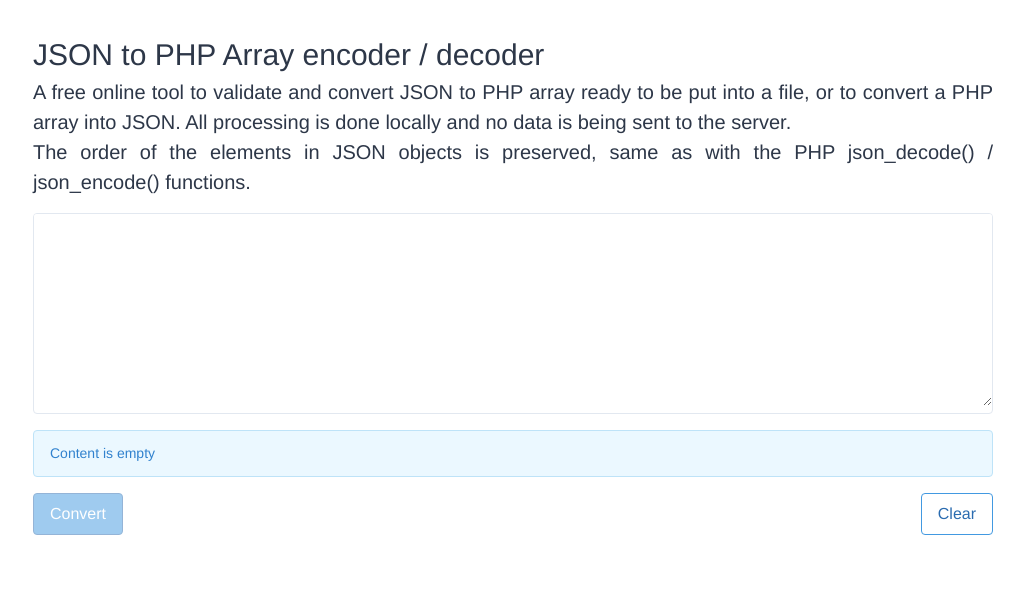
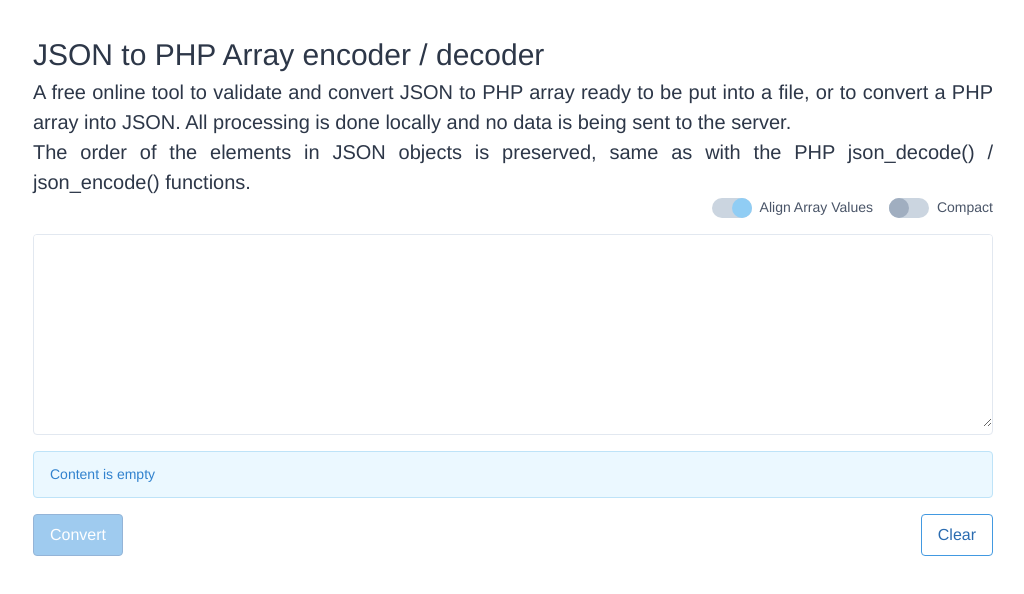
Before and after one commit to dlind555/json2php, a Vue app: page / in a window 1280 px wide. Shown: the top 594 px of the page, without its empty margins (127-1151 px from the left). Built offline with nearby package versions, Linux system fonts and the light colour scheme.

Commit message:
Create SettingsArea component for controlling the conversion settings

```diff
--- a/src/App.vue
+++ b/src/App.vue
@@ -1,6 +1,7 @@
 <template>
   <div id="app" class="lg:max-w-5xl p-8 mx-auto text-gray-800">
     <BaseDescription />
+    <SettingsArea />
     <ContentArea />
     <StatusMessage />
     <div class="clearfix">
@@ -13,6 +14,7 @@
 <script>
 import "@/assets/css/main.css";
 import BaseDescription from "./components/BaseDescription.vue";
+import SettingsArea from "./components/SettingsArea.vue";
 import ContentArea from "./components/ContentArea.vue";
 import StatusMessage from "./components/StatusMessage.vue";
 import ButtonConvert from "./components/ButtonConvert.vue";
@@ -22,6 +24,7 @@ export default {
   name: "app",
   components: {
     BaseDescription,
+    SettingsArea,
     ContentArea,
     StatusMessage,
     ButtonConvert,
--- /dev/null
+++ b/src/components/SettingsArea.vue
@@ -0,0 +1,41 @@
+<template>
+  <div class="flex flex-row-reverse">
+    <SettingsToggle
+      class="ml-4"
+      v-model="settings.compactMode"
+      :disabled="false"
+      label="Compact"
+    />
+    <SettingsToggle
+      v-model="settings.alignValues"
+      :disabled="settings.compactMode"
+      label="Align Array Values"
+    />
+  </div>
+</template>
+
+<script>
+import SettingsToggle from "./SettingsToggle.vue";
+
+export default {
+  name: "SettingsArea",
+  components: {
+    SettingsToggle
+  },
+  data() {
+    return {
+      settings: JSON.parse(JSON.stringify(this.$store.state.settings))
+    };
+  },
+  watch: {
+    settings: {
+      deep: true,
+      handler(value) {
+        this.$store.commit("setSettings", value);
+      }
+    }
+  }
+};
+</script>
+
+<style></style>
```
